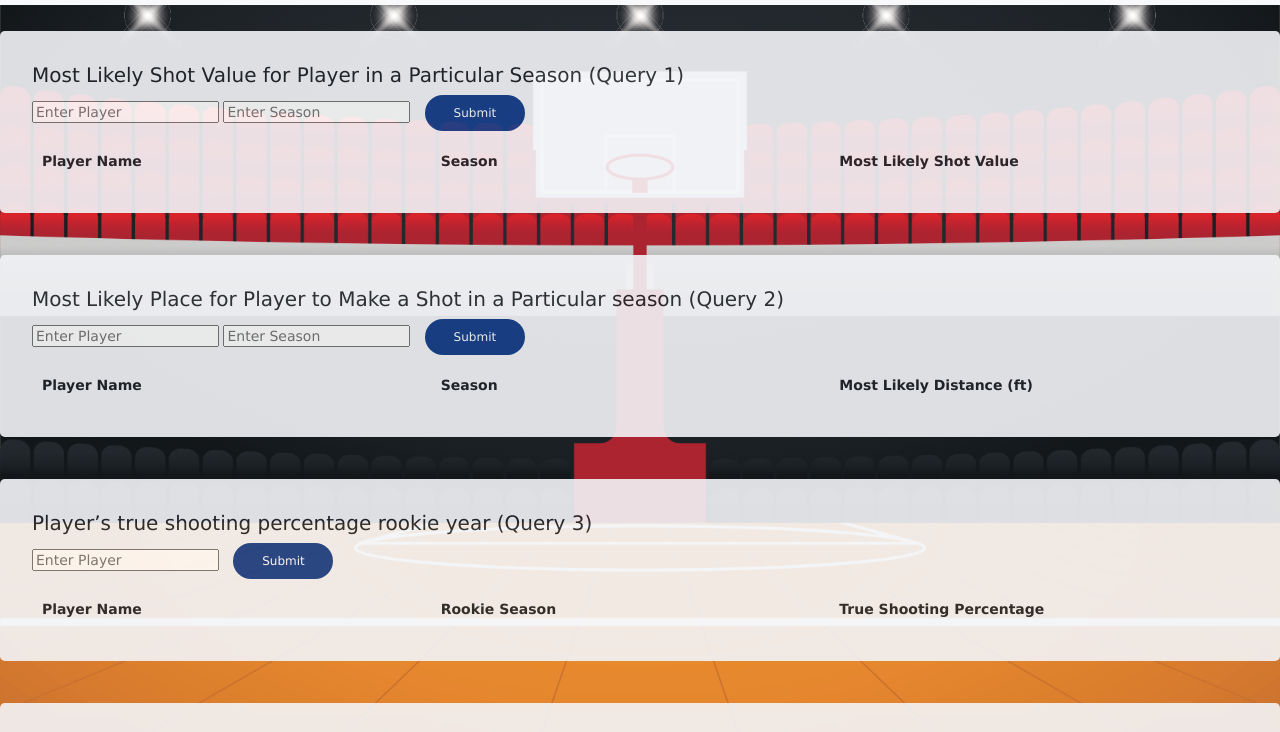
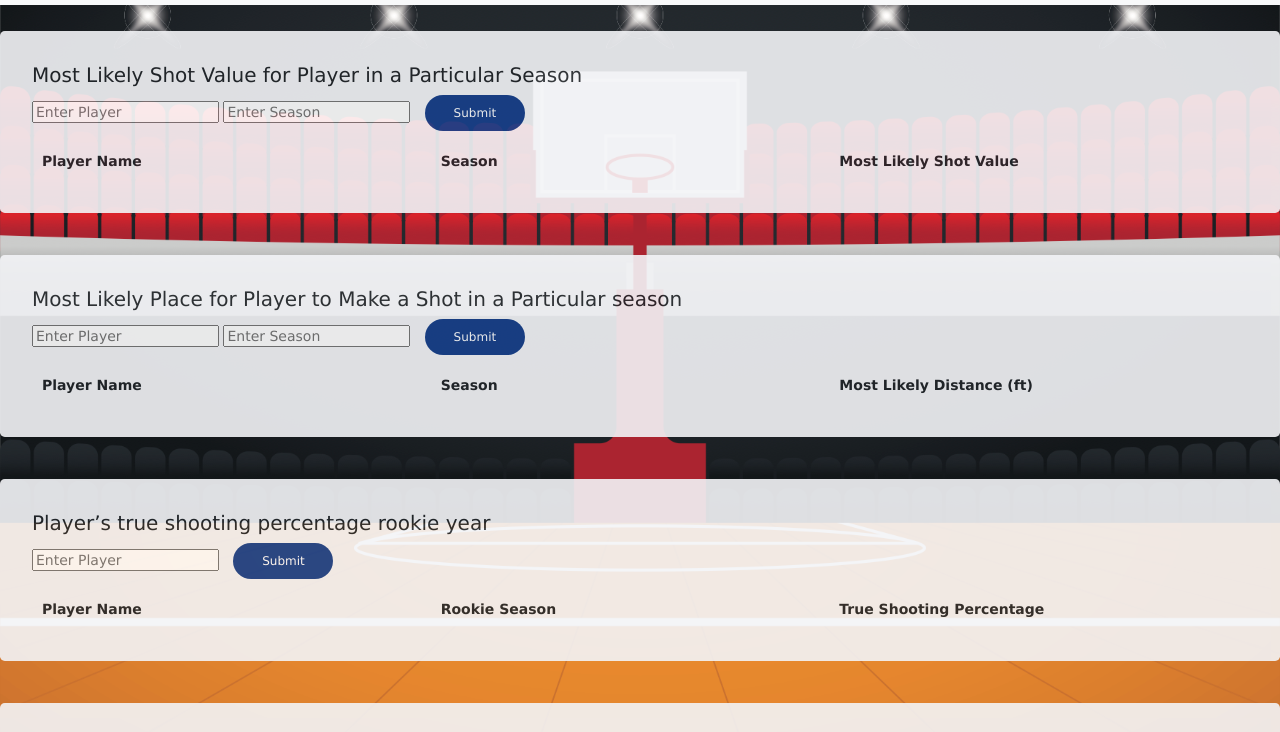
Before and after one commit to aarondr77/NBA-Visualizer, a website: page views/player.html in a window 1280 px wide. Shown: the part 45-777 px from the top of the page. Drawn offline with nearby package versions, Linux system fonts and the light colour scheme; files that its build step writes are made by us from their sources.

Commit message:
removed query labels from UI

```diff
--- a/views/player.html
+++ b/views/player.html
@@ -26,7 +26,7 @@
     <!-- Container for Most Likely Shot Value for a player in a particular season-->
     <div class="query-container">
         <div class="jumbotron">
-          <div class="h5"> Most Likely Shot Value for Player in a Particular Season (Query 1)</div>
+          <div class="h5"> Most Likely Shot Value for Player in a Particular Season</div>
           <div class="input-container">
             <input type="text" ng-model="inputPlayerValue" placeholder="Enter Player" class="input_player"/>
             <input type="text" ng-model="inputSeasonValue" placeholder="Enter Season" class="input_season"/>
@@ -50,7 +50,7 @@
     <!-- Container for Most Likely Shot Location for a player in a particular season-->
     <div class="query-container">
         <div class="jumbotron">
-          <div class="h5">Most Likely Place for Player to Make a Shot in a Particular season (Query 2)</div>
+          <div class="h5">Most Likely Place for Player to Make a Shot in a Particular season</div>
           <div class="input-container">
             <input type="text" ng-model="inputPlayer" placeholder="Enter Player" class="input_player"/>
             <input type="text" ng-model="inputSeason" placeholder="Enter Season" class="input_season"/>
@@ -74,7 +74,7 @@
     <!-- Container for true shooting percentage of a player's rookie season-->
     <div class="query-container">
         <div class="jumbotron">
-          <div class="h5">Player’s true shooting percentage rookie year (Query 3)</div>
+          <div class="h5">Player’s true shooting percentage rookie year</div>
           <div class="input-container">
             <input type="text" ng-model="shootingpercentageInput" placeholder="Enter Player" class="input_player"/>
             <button ng-click="submitTrueShootingQuery()" class="submit-btn">Submit</button>
```
